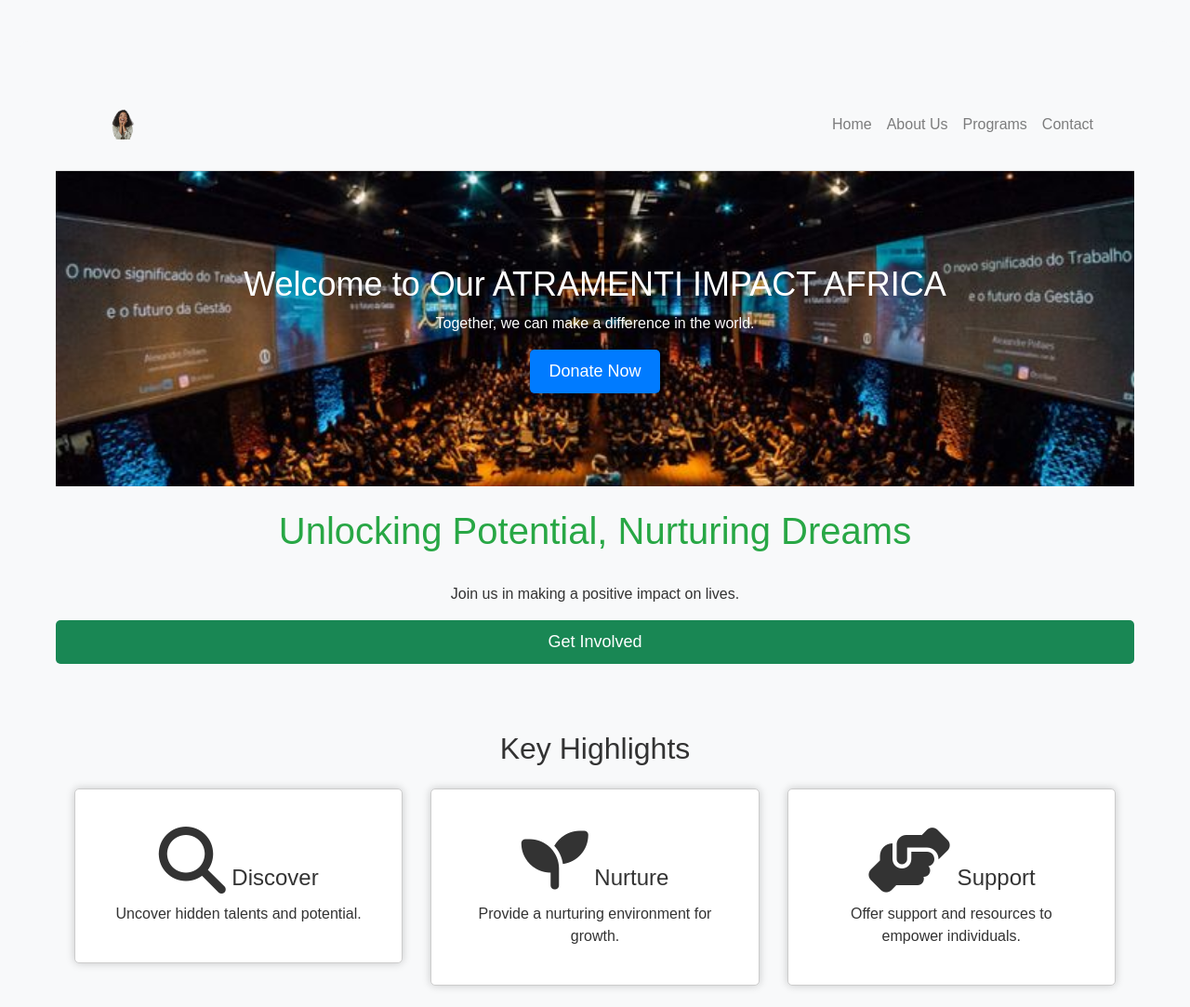
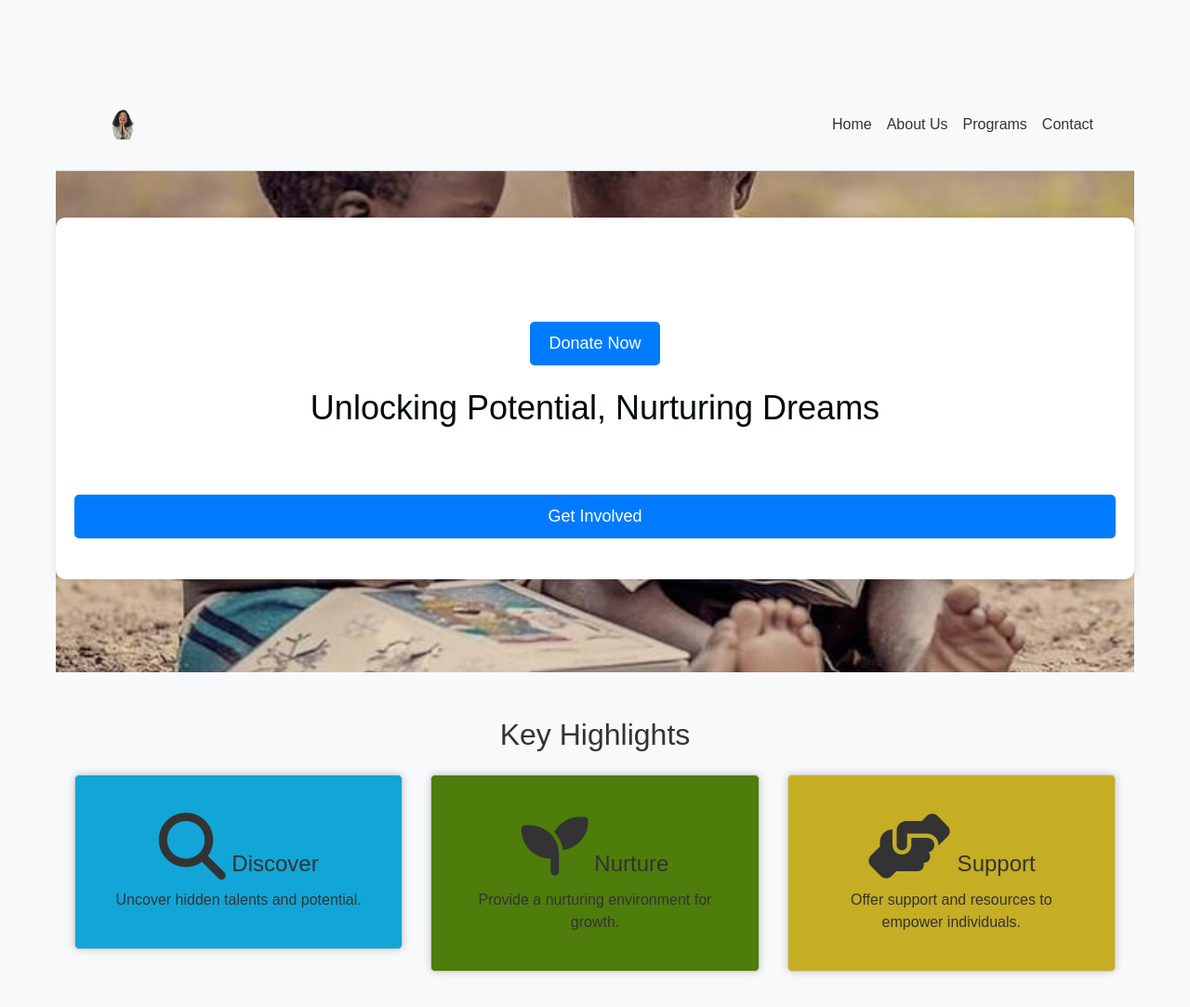
Before and after one commit to HoraceMasher/Atramenti-, a plain HTML site: page index.html in a window 1280 px wide. Shown: the top 1083 px of the page at 93% size. Drawn offline with nearby package versions, Linux system fonts and the light colour scheme.

Commit message:
first commit

```diff
--- a/form.css
+++ b/form.css
@@ -17,7 +17,7 @@ body {
 
 /* Hero Section Styles */
 .hero {
-    background-image: url('stage\ speech.jpeg'); /* Replace with your hero image */
+    background-image: url('_ (5).jpeg'); /* Replace with your hero image */
     background-size: cover;
     background-position: center;
     text-align: center;
@@ -29,11 +29,31 @@ body {
     font-size: 36px; /* Adjust font size as needed */
 }
 
+
+.hero-content {
+    margin-top: -50px; /* Adjust the value as needed */
+    background-color: white; /* Optional: Add a background color to the content */
+    padding: 20px;
+    border-radius: 10px; /* Optional: Add rounded corners to the content */
+    box-shadow: 0 0 10px rgba(0, 0, 0, 0.1); /* Optional: Add a shadow to the content */
+}
+
+
 /* Navigation Menu Styles */
 .navbar {
-    background-color: #fff; /* Navbar background color */
-    border-bottom: 1px solid #ddd; /* Add a border at the bottom of the navbar */
+    border-bottom: 1px solid #ddd;
+    margin-top: 0px; /* Add a border at the bottom of the navbar */
+
 }
+
+
+a:hover {
+    color: orange;
+    background-color: white;
+    padding: 5px;
+    border-radius: 20px;
+}
+
 
 .navbar-brand img {
     max-height: 40px; /* Adjust the logo's max height as needed */
@@ -134,11 +154,11 @@ footer {
 }
 
 .welcome-heading {
-    color: #198754; /* Change the heading text color */
+    color: #020b07; /* Change the heading text color */
 }
 
 .welcome-button {
-    background-color: #198754; /* Change the button background color */
+     /* Change the button background color */
     color: #fff; /* Change the button text color */
     border: none;
 }
@@ -188,7 +208,7 @@ footer {
 }
 /* Updated CSS for Cause Cards */
 .cause-card {
-    background-color: #fff; /* Add a white background color */
+    background-color: azure; /* Add a white background color */
     border: none;
     border-radius: 10px;
     box-shadow: 0 4px 6px rgba(0, 0, 0, 0.1); /* Add a subtle shadow */
--- a/index.html
+++ b/index.html
@@ -16,21 +16,22 @@
 
 
 <body>
-
-<div class="container  align-items-center  ">
+    <div class="container align-items-center">
 
         <div class="text-center">
             <!-- <img src="teen.png" alt="Atramenti Impact Africa Logo"> -->
             <div class="container welcome-container mt-4 vh-50">
 
                 <!-- Updated Header Section -->
-<nav class="navbar navbar-expand-lg navbar-light bg-light">
+                <nav class="navbar navbar-expand-lg ">
                     <div class="container">
                         <!-- Updated Navbar Brand Logo -->
                         <a class="navbar-brand fw-bold text-primary" href="index.html">
                             <img src="teen.png" alt="Atramenti Impact Africa Logo" class="logo">
                         </a>
-        <button class="navbar-toggler" type="button" data-toggle="collapse" data-target="#navbarNav" aria-controls="navbarNav" aria-expanded="false" aria-label="Toggle navigation">
+                        <button class="navbar-toggler" type="button" data-toggle="collapse"
+                            data-target="#navbarNav" aria-controls="navbarNav" aria-expanded="false"
+                            aria-label="Toggle navigation">
                             <span class="navbar-toggler-icon"></span>
                         </button>
                         <div class="collapse navbar-collapse" id="navbarNav">
@@ -52,20 +53,25 @@
                     </div>
                 </nav>
 
-<header class="hero">
+                <header class="hero" style="background-color: #f0f0f0;">
                     <div class="hero-content">
-        <h1>Welcome to Our ATRAMENTI IMPACT AFRICA</h1>
-        <p>Together, we can make a difference in the world.</p>
+                        <h1>WELCOME TO ATRAMENTI IMPACT AFRICA</h1>
+                        <p>Empowering Dreams, Inspiring Impact.</p>
                         <a href="donate.html" class="btn btn-primary">Donate Now</a>
+
+             <div class="welocome-message">
+
+
+                <!-- Welcome Message -->
+                <h1 class="welcome-heading p-4 ">Unlocking Potential, Nurturing Dreams</h1>
+                <p class="welcome-subheading">Join us in making a positive impact on lives. Turning Passion into
+                    Career</p>
+                <!-- Call-to-Action Button -->
+                <a href="join.html" class="btn btn-primary welcome-button mb-4">Get Involved</a>
+             </div>
                     </div>
                 </header>
 
-
-            <!-- Welcome Message -->
-            <h1 class="welcome-heading p-4 text-success">Unlocking Potential, Nurturing Dreams</h1>
-            <p class="welcome-subheading">Join us in making a positive impact on lives.</p>
-            <!-- Call-to-Action Button -->
-            <a href="join.html" class="btn btn-primary welcome-button mb-4">Get Involved</a>
 
                 <!-- Updated Key Highlights Section -->
                 <section class="container py-5">
@@ -74,7 +80,7 @@
                             <h2 class="mb-4">Key Highlights</h2>
                         </div>
                         <div class="col-md-4">
-            <div class="highlight card">
+                            <div class="highlight card " style="background-color: rgb(17, 166, 215);">
                                 <div class="card-body text-center">
                                     <h3 class="card-title"><i class="fas fa-search fa-3x"></i> Discover</h3>
                                     <p class="card-text">Uncover hidden talents and potential.</p>
@@ -82,7 +88,7 @@
                             </div>
                         </div>
                         <div class="col-md-4">
-            <div class="highlight card">
+                            <div class="highlight card" style="background-color: rgb(78, 125, 11);">
                                 <div class="card-body text-center">
                                     <h3 class="card-title"><i class="fas fa-seedling fa-3x"></i> Nurture</h3>
                                     <p class="card-text">Provide a nurturing environment for growth.</p>
@@ -90,7 +96,7 @@
                             </div>
                         </div>
                         <div class="col-md-4">
-            <div class="highlight card">
+                            <div class="highlight card" style="background-color: rgb(197, 173, 36);">
                                 <div class="card-body text-center">
                                     <h3 class="card-title"><i class="fas fa-hands-helping fa-3x"></i> Support</h3>
                                     <p class="card-text">Offer support and resources to empower individuals.</p>
@@ -99,17 +105,12 @@
                         </div>
                     </div>
                 </section>
+            </div>
+        </div>
+    </div>
 
 
-
-
-        </div>
-
-    </div>
-
-    </div>
-
-        <div class="container "> <!-- Center the section element within a container -->
+        <div class="container bg-dark"> <!-- Center the section element within a container -->
             <section class="text-center"> <!-- Center-align the content within the section -->
                 <h2>Carousel with Descriptions</h2>
                 <div id="carouselExampleControls" class="carousel slide" data-ride="carousel">
```
Also changed, not shown: African_ Black Children White Dolls, White Culture_ Internalized Taught Self-Hate_.jpeg (added), Through His Lens_ How Photographer David Sacks Sees the World.jpeg (added), _ (5).jpeg (added). Lines whose indentation alone changed are shown as unchanged.
